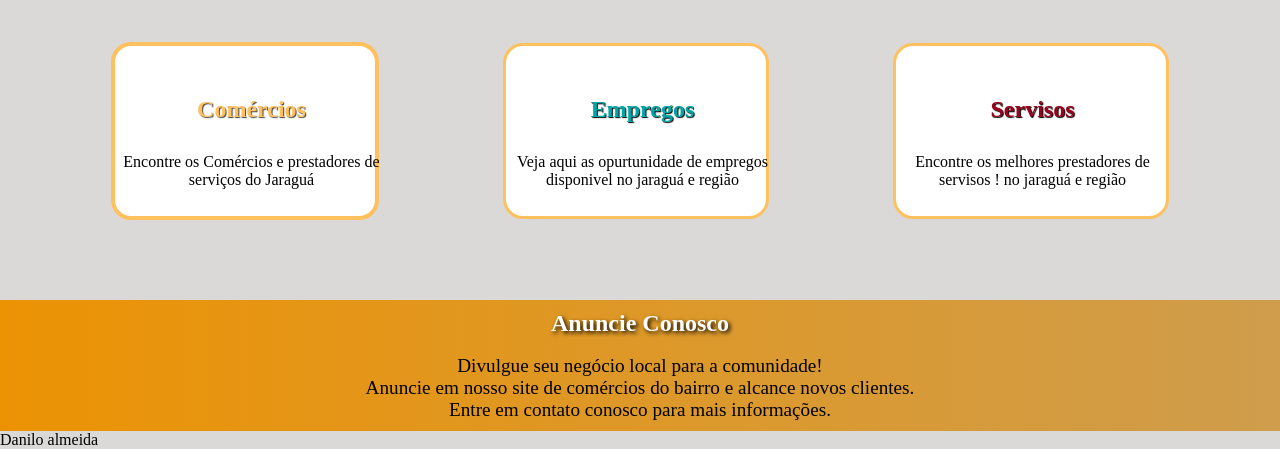
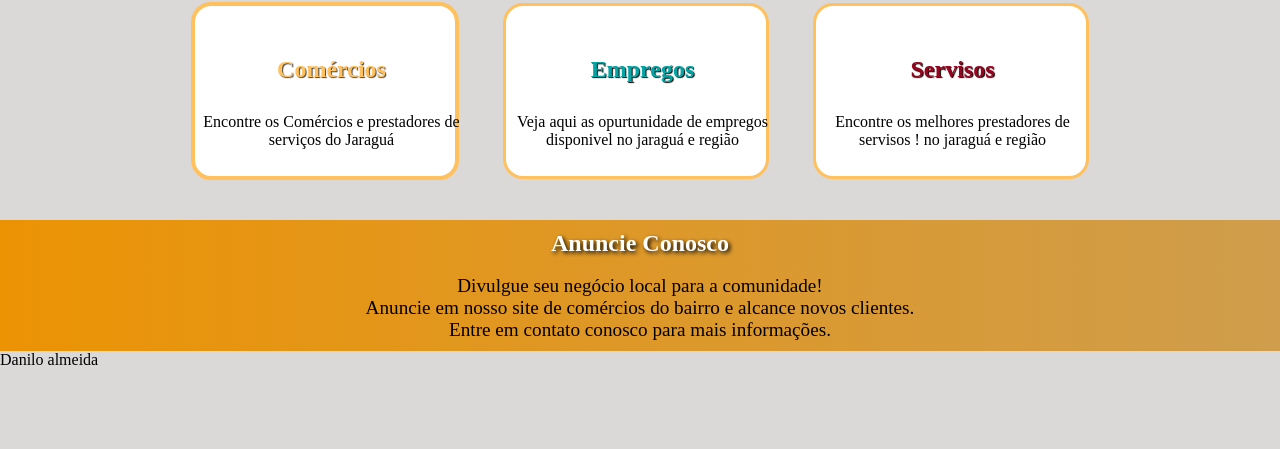
Before and after one commit to Daniloalmeid/comercio-jaragua2, a plain HTML site: page index.html in a window 1280 px wide. Shown: the part 493-942 px from the top of the page. After the commit the page ends 862 px from the top, so only its background shows below. Drawn offline with Linux system fonts and the light colour scheme; a web font is replaced by a local one.

Commit message:
Update style.css

```diff
--- a/stilos/style.css
+++ b/stilos/style.css
@@ -90,7 +90,7 @@ p.bemvindop{
     padding: 20px;
 }
 .comercio1{
-    margin: 60px;
+    margin: 20px;
     display: inline-block;
     background-color: white;
     border: 4px solid var(--cor1);
@@ -129,7 +129,7 @@ p.bemvindop{
 
 }
 .comercio2{
-    margin: 60px;
+    margin: 20px;
     display: inline-block;
     background-color: white;
     border: 3px solid var(--cor1);
@@ -157,7 +157,7 @@ p.bemvindop{
 }
 
 .comercio3{
-    margin: 60px;
+    margin: 20px;
     display: inline-block;
     background-color: white;
     border: 3px solid var(--cor1);
```
